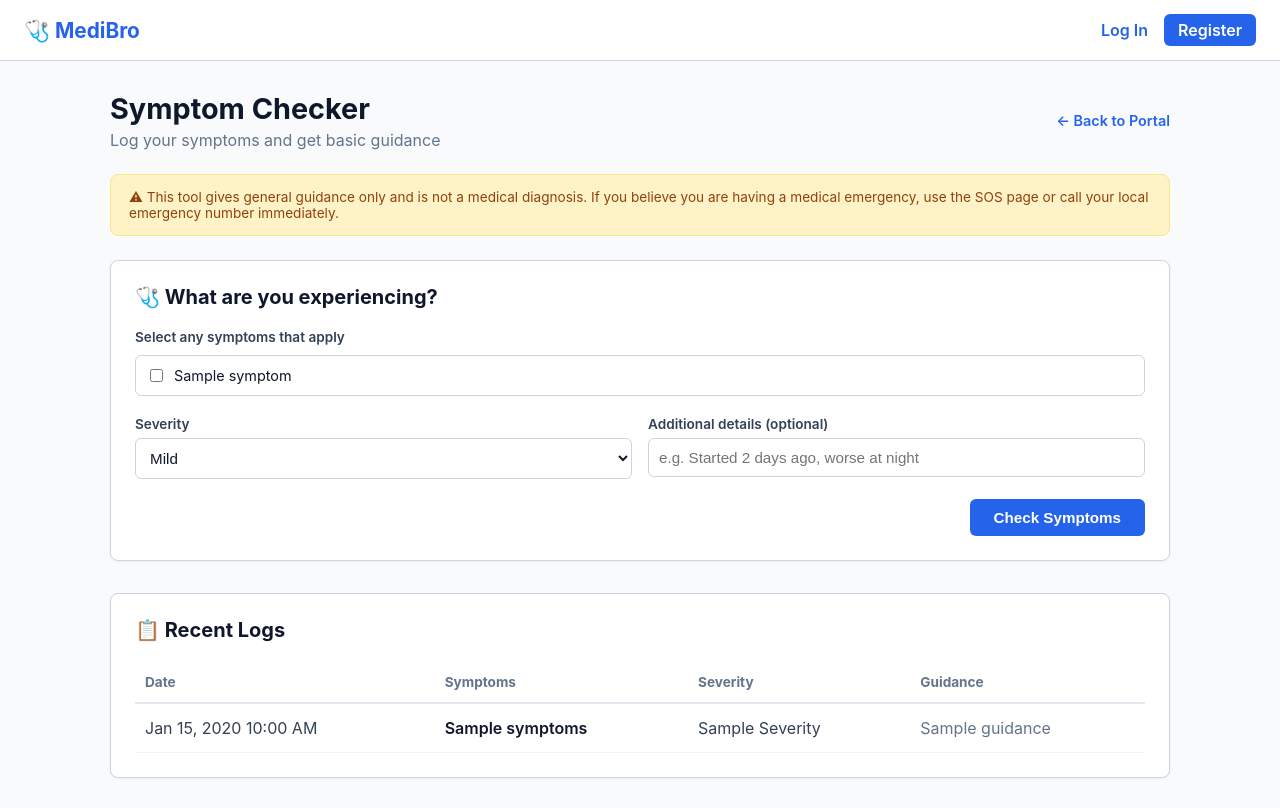
After one commit to dsgm45/medibro, a Flask app: template templates/symptoms.html in a window 1280 px wide. The commit adds this page. Run offline with Flask 3, Linux system fonts and the light colour scheme; the template is opened without the code that fills it: most values are stand-ins (such as "Sample title", 1, 10 or a date in 2020).

Commit message:
Add Symptom Checker, SOS, fix login button visibility, admin password fix, cleanup

```diff
--- a/app.py
+++ b/app.py
@@ -61,15 +61,50 @@ class Vital(db.Model):
 
     patient = db.relationship('User', foreign_keys=[patient_id], backref='vitals')
 
+class SymptomLog(db.Model):
+    id = db.Column(db.Integer, primary_key=True)
+    patient_id = db.Column(db.Integer, db.ForeignKey('user.id'), nullable=False)
+    symptoms = db.Column(db.Text, nullable=False)
+    severity = db.Column(db.String(20), nullable=False, default='mild')
+    description = db.Column(db.Text, nullable=True)
+    guidance = db.Column(db.Text, nullable=True)
+    created_at = db.Column(db.DateTime, default=datetime.utcnow)
+
+    patient = db.relationship('User', foreign_keys=[patient_id], backref='symptom_logs')
+
+class EmergencyContact(db.Model):
+    id = db.Column(db.Integer, primary_key=True)
+    patient_id = db.Column(db.Integer, db.ForeignKey('user.id'), unique=True, nullable=False)
+    contact_name = db.Column(db.String(120), nullable=False)
+    contact_phone = db.Column(db.String(20), nullable=False)
+    relation = db.Column(db.String(50), nullable=True)
+
+    patient = db.relationship('User', foreign_keys=[patient_id], backref='emergency_contact')
+
+class SosEvent(db.Model):
+    id = db.Column(db.Integer, primary_key=True)
+    patient_id = db.Column(db.Integer, db.ForeignKey('user.id'), nullable=False)
+    notes = db.Column(db.Text, nullable=True)
+    created_at = db.Column(db.DateTime, default=datetime.utcnow)
+
+    patient = db.relationship('User', foreign_keys=[patient_id], backref='sos_events')
+
 def init_db():
     with app.app_context():
         try:
             db.create_all()
             admin = User.query.filter_by(email='admin@medibro.com').first()
             if not admin:
+                admin_password = os.environ.get('ADMIN_INITIAL_PASSWORD', 'admin123')
+                if admin_password == 'admin123':
+                    app.logger.warning(
+                        'SECURITY WARNING: Admin account created with the default password. '
+                        'Log in and change it immediately at /profile, or set the '
+                        'ADMIN_INITIAL_PASSWORD environment variable before first run.'
+                    )
                 admin = User(
                     email='admin@medibro.com',
-                    password_hash=generate_password_hash('admin123'),
+                    password_hash=generate_password_hash(admin_password),
                     role='hospital',
                     full_name='System Admin',
                     status='approved'
@@ -315,21 +350,6 @@ def toggle_user_status(user_id):
         flash('Error toggling user status.', 'error')
     return redirect(url_for('admin_dashboard'))
 
-@app.route('/admin/fix-vitals-table')
-@login_required
-@role_required('hospital', 'admin')
-def fix_vitals_table():
-    try:
-        db.session.execute(text('DROP TABLE IF EXISTS vital CASCADE'))
-        db.session.commit()
-        db.create_all()
-        flash('Vitals table has been reset and recreated with the correct schema.', 'success')
-    except Exception as e:
-        db.session.rollback()
-        app.logger.error(f"Fix vitals table error: {e}")
-        flash(f'Error fixing vitals table: {str(e)}', 'error')
-    return redirect(url_for('admin_dashboard'))
-
 # --- VITALS ---
 @app.route('/vitals', methods=['GET', 'POST'])
 @login_required
@@ -381,20 +401,148 @@ def vitals():
     latest = history[0] if history else None
     return render_template('vitals.html', history=history, latest=latest)
 
+SYMPTOM_OPTIONS = [
+    'Fever', 'Cough', 'Chest pain', 'Shortness of breath', 'Headache',
+    'Nausea or vomiting', 'Dizziness', 'Rash', 'Abdominal pain', 'Fatigue'
+]
+EMERGENCY_SYMPTOMS = {'Chest pain', 'Shortness of breath'}
+
 @app.route('/symptoms', methods=['GET', 'POST'])
 @login_required
+@role_required('patient')
 def symptoms():
-    return redirect(url_for('patient_dashboard'))
+    patient_id = session.get('user_id')
+
+    if request.method == 'POST':
+        selected = request.form.getlist('symptoms')
+        severity = request.form.get('severity', 'mild')
+        description = request.form.get('description', '').strip()
+
+        if not selected and not description:
+            flash('Please select at least one symptom or describe what you are experiencing.', 'error')
+            return redirect(url_for('symptoms'))
+
+        has_emergency_symptom = any(s in EMERGENCY_SYMPTOMS for s in selected)
+        if has_emergency_symptom or severity == 'severe':
+            guidance = ('This could be serious. Please seek emergency care immediately '
+                        'or call your local emergency number. Do not wait.')
+            flash_category = 'error'
+        elif severity == 'moderate' or len(selected) >= 3:
+            guidance = ('Your symptoms may need medical attention. Please book an '
+                        'appointment with a doctor soon.')
+            flash_category = 'error'
+        else:
+            guidance = ('Monitor your symptoms, rest, and stay hydrated. Book an '
+                        'appointment if things worsen or persist beyond a few days.')
+            flash_category = 'success'
+
+        try:
+            entry = SymptomLog(
+                patient_id=patient_id,
+                symptoms=', '.join(selected) if selected else 'Not specified',
+                severity=severity,
+                description=description,
+                guidance=guidance
+            )
+            db.session.add(entry)
+            db.session.commit()
+            flash(guidance, flash_category)
+        except Exception as e:
+            db.session.rollback()
+            app.logger.error(f"Symptom log error: {e}")
+            flash('Error saving your symptom log. Please try again.', 'error')
+
+        return redirect(url_for('symptoms'))
+
+    history = SymptomLog.query.filter_by(patient_id=patient_id).order_by(SymptomLog.created_at.desc()).limit(20).all()
+    return render_template('symptoms.html', symptom_options=SYMPTOM_OPTIONS, history=history)
 
 @app.route('/sos', methods=['GET', 'POST'])
 @login_required
+@role_required('patient')
 def sos():
-    return redirect(url_for('patient_dashboard'))
+    patient_id = session.get('user_id')
+    contact = EmergencyContact.query.filter_by(patient_id=patient_id).first()
 
-@app.route('/profile')
+    if request.method == 'POST':
+        action = request.form.get('action')
+
+        if action == 'save_contact':
+            name = request.form.get('contact_name', '').strip()
+            phone = request.form.get('contact_phone', '').strip()
+            relation = request.form.get('relation', '').strip()
+
+            if not name or not phone:
+                flash('Please provide a contact name and phone number.', 'error')
+                return redirect(url_for('sos'))
+
+            try:
+                if contact:
+                    contact.contact_name = name
+                    contact.contact_phone = phone
+                    contact.relation = relation
+                else:
+                    contact = EmergencyContact(
+                        patient_id=patient_id, contact_name=name,
+                        contact_phone=phone, relation=relation
+                    )
+                    db.session.add(contact)
+                db.session.commit()
+                flash('Emergency contact saved.', 'success')
+            except Exception as e:
+                db.session.rollback()
+                app.logger.error(f"Emergency contact save error: {e}")
+                flash('Error saving emergency contact.', 'error')
+
+        elif action == 'trigger_sos':
+            try:
+                event = SosEvent(patient_id=patient_id, notes='SOS triggered from patient portal')
+                db.session.add(event)
+                db.session.commit()
+                flash('SOS alert logged. Please call your emergency contact or local emergency number now.', 'error')
+            except Exception as e:
+                db.session.rollback()
+                app.logger.error(f"SOS event error: {e}")
+                flash('Error logging SOS alert, but please still call for help if needed.', 'error')
+
+        return redirect(url_for('sos'))
+
+    return render_template('sos.html', contact=contact)
+
+@app.route('/profile', methods=['GET', 'POST'])
 @login_required
 def profile():
-    return redirect(url_for('patient_dashboard'))
+    if request.method == 'POST':
+        current_password = request.form.get('current_password', '')
+        new_password = request.form.get('new_password', '')
+        confirm_password = request.form.get('confirm_password', '')
+
+        user = User.query.get(session.get('user_id'))
+
+        if not user or not check_password_hash(user.password_hash, current_password):
+            flash('Current password is incorrect.', 'error')
+            return redirect(url_for('profile'))
+
+        if len(new_password) < 6:
+            flash('New password must be at least 6 characters.', 'error')
+            return redirect(url_for('profile'))
+
+        if new_password != confirm_password:
+            flash('New passwords do not match.', 'error')
+            return redirect(url_for('profile'))
+
+        try:
+            user.password_hash = generate_password_hash(new_password)
+            db.session.commit()
+            flash('Password updated successfully.', 'success')
+        except Exception as e:
+            db.session.rollback()
+            app.logger.error(f"Password change error: {e}")
+            flash('Error updating password.', 'error')
+
+        return redirect(url_for('profile'))
+
+    return render_template('profile.html')
 
 @app.route('/logout')
 def logout():
--- a/templates/base.html
+++ b/templates/base.html
@@ -5,6 +5,19 @@
     <meta name="viewport" content="width=device-width, initial-scale=1.0">
     <title>{% block title %}MediBro Healthcare{% endblock %}</title>
     <style>
+        :root {
+            --surface: #ffffff;
+            --border: #cbd5e1;
+            --radius: 8px;
+            --primary: #2563eb;
+            --text-dark: #0f172a;
+            --text-sub: #64748b;
+            --success: #15803d;
+            --success-light: #dcfce7;
+            --danger: #b91c1c;
+            --danger-light: #fee2e2;
+            --warning: #b45309;
+        }
         * { box-sizing: border-box; }
         body {
             font-family: -apple-system, BlinkMacSystemFont, "Segoe UI", Roboto, Helvetica, Arial, sans-serif;
@@ -48,7 +61,7 @@
         <a href="{{ url_for('index') }}" class="nav-brand">🩺 MediBro</a>
         <div style="display: flex; align-items: center; gap: 16px;">
             {% if session.get('user_id') %}
-                <span style="color: #64748b; font-weight: 500;">{{ session.get('full_name') }}</span>
+                <a href="{{ url_for('profile') }}" style="color: #64748b; text-decoration: none; font-weight: 500;">{{ session.get('full_name') }}</a>
                 <a href="{{ url_for('logout') }}" style="color: #dc2626; text-decoration: none; font-weight: 600; background-color: #fee2e2; padding: 6px 12px; border-radius: 6px;">Log Out</a>
             {% else %}
                 <a href="{{ url_for('login') }}" style="color: #2563eb; text-decoration: none; font-weight: 600;">Log In</a>
--- a/templates/patient_dashboard.html
+++ b/templates/patient_dashboard.html
@@ -7,7 +7,11 @@
             <h1 style="margin: 0; font-size: 1.8rem; color: #0f172a;">Patient Portal</h1>
             <p style="margin: 4px 0 0 0; color: #64748b;">Welcome back, {{ session.full_name }}</p>
         </div>
-        <a href="{{ url_for('vitals') }}" style="padding: 10px 20px; background-color: #2563eb; color: #ffffff; border-radius: 6px; text-decoration: none; font-weight: 600; font-size: 0.9rem;">💓 Log Vitals</a>
+        <div style="display: flex; gap: 10px; flex-wrap: wrap;">
+            <a href="{{ url_for('vitals') }}" style="padding: 10px 20px; background-color: #2563eb; color: #ffffff; border-radius: 6px; text-decoration: none; font-weight: 600; font-size: 0.9rem;">💓 Log Vitals</a>
+            <a href="{{ url_for('symptoms') }}" style="padding: 10px 20px; background-color: #059669; color: #ffffff; border-radius: 6px; text-decoration: none; font-weight: 600; font-size: 0.9rem;">🩺 Symptom Checker</a>
+            <a href="{{ url_for('sos') }}" style="padding: 10px 20px; background-color: #dc2626; color: #ffffff; border-radius: 6px; text-decoration: none; font-weight: 600; font-size: 0.9rem;">🚨 SOS</a>
+        </div>
     </div>
 
     <!-- Section 1: Book Appointment Card -->
--- /dev/null
+++ b/templates/symptoms.html
@@ -0,0 +1,83 @@
+{% extends "base.html" %}
+{% block title %}Symptom Checker - MediBro{% endblock %}
+{% block content %}
+<div style="max-width: 1100px; margin: 30px auto; padding: 0 20px;">
+    <div style="margin-bottom: 24px; display: flex; justify-content: space-between; align-items: center; flex-wrap: wrap; gap: 12px;">
+        <div>
+            <h1 style="margin: 0; font-size: 1.8rem; color: var(--text-dark);">Symptom Checker</h1>
+            <p style="margin: 4px 0 0 0; color: var(--text-sub);">Log your symptoms and get basic guidance</p>
+        </div>
+        <a href="{{ url_for('patient_dashboard') }}" style="color: var(--primary); text-decoration: none; font-weight: 600; font-size: 0.9rem;">&larr; Back to Portal</a>
+    </div>
+
+    <div style="background-color: var(--warning-light, #fef3c7); border: 1px solid #fde68a; border-radius: var(--radius); padding: 14px 18px; margin-bottom: 24px; color: #92400e; font-size: 0.85rem;">
+        &#9888; This tool gives general guidance only and is not a medical diagnosis. If you believe you are having a medical emergency, use the SOS page or call your local emergency number immediately.
+    </div>
+
+    <!-- Log Symptoms -->
+    <div style="background-color: var(--surface); border: 1px solid var(--border); border-radius: var(--radius); padding: 24px; margin-bottom: 32px; box-shadow: 0 1px 3px rgba(0,0,0,0.05);">
+        <h2 style="font-size: 1.25rem; margin-top: 0; margin-bottom: 20px; color: var(--text-dark);">🩺 What are you experiencing?</h2>
+        <form action="{{ url_for('symptoms') }}" method="POST">
+            <div style="margin-bottom: 20px;">
+                <label style="display: block; font-size: 0.85rem; font-weight: 600; color: #334155; margin-bottom: 10px;">Select any symptoms that apply</label>
+                <div style="display: grid; grid-template-columns: repeat(auto-fit, minmax(180px, 1fr)); gap: 10px;">
+                    {% for symptom in symptom_options %}
+                    <label style="display: flex; align-items: center; gap: 8px; padding: 10px; border: 1px solid var(--border); border-radius: 6px; font-size: 0.9rem; color: var(--text-dark); cursor: pointer;">
+                        <input type="checkbox" name="symptoms" value="{{ symptom }}">
+                        {{ symptom }}
+                    </label>
+                    {% endfor %}
+                </div>
+            </div>
+            <div style="display: grid; grid-template-columns: repeat(auto-fit, minmax(240px, 1fr)); gap: 16px; margin-bottom: 20px;">
+                <div>
+                    <label style="display: block; font-size: 0.85rem; font-weight: 600; color: #334155; margin-bottom: 6px;">Severity</label>
+                    <select name="severity" style="width: 100%; padding: 10px; border: 1px solid var(--border); border-radius: 6px; background-color: var(--surface); font-size: 0.95rem; color: var(--text-dark);">
+                        <option value="mild">Mild</option>
+                        <option value="moderate">Moderate</option>
+                        <option value="severe">Severe</option>
+                    </select>
+                </div>
+                <div>
+                    <label style="display: block; font-size: 0.85rem; font-weight: 600; color: #334155; margin-bottom: 6px;">Additional details (optional)</label>
+                    <input type="text" name="description" placeholder="e.g. Started 2 days ago, worse at night" style="width: 100%; padding: 10px; border: 1px solid var(--border); border-radius: 6px; font-size: 0.95rem; color: var(--text-dark); background-color: var(--surface);">
+                </div>
+            </div>
+            <div style="text-align: right;">
+                <button type="submit" style="padding: 10px 24px; background-color: var(--primary); color: #ffffff; border: none; border-radius: 6px; font-weight: 600; font-size: 0.95rem; cursor: pointer;">Check Symptoms</button>
+            </div>
+        </form>
+    </div>
+
+    <!-- History -->
+    <div style="background-color: var(--surface); border: 1px solid var(--border); border-radius: var(--radius); padding: 24px; box-shadow: 0 1px 3px rgba(0,0,0,0.05);">
+        <h2 style="font-size: 1.25rem; margin-top: 0; margin-bottom: 20px; color: var(--text-dark);">📋 Recent Logs</h2>
+        {% if history %}
+        <div style="overflow-x: auto;">
+            <table style="width: 100%; border-collapse: collapse; text-align: left;">
+                <thead>
+                    <tr style="border-bottom: 2px solid #e2e8f0; color: var(--text-sub); font-size: 0.85rem;">
+                        <th style="padding: 12px 10px;">Date</th>
+                        <th style="padding: 12px 10px;">Symptoms</th>
+                        <th style="padding: 12px 10px;">Severity</th>
+                        <th style="padding: 12px 10px;">Guidance</th>
+                    </tr>
+                </thead>
+                <tbody>
+                    {% for log in history %}
+                    <tr style="border-bottom: 1px solid #f1f5f9;">
+                        <td style="padding: 14px 10px; color: #334155; white-space: nowrap;">{{ log.created_at.strftime('%b %d, %Y %I:%M %p') }}</td>
+                        <td style="padding: 14px 10px; color: var(--text-dark); font-weight: 600;">{{ log.symptoms }}</td>
+                        <td style="padding: 14px 10px; color: #334155; text-transform: capitalize;">{{ log.severity }}</td>
+                        <td style="padding: 14px 10px; color: var(--text-sub);">{{ log.guidance }}</td>
+                    </tr>
+                    {% endfor %}
+                </tbody>
+            </table>
+        </div>
+        {% else %}
+        <p style="color: var(--text-sub); margin: 0;">No symptoms logged yet.</p>
+        {% endif %}
+    </div>
+</div>
+{% endblock %}
```
Also changed, not shown: templates/profile.html (added, +29 -0 lines), templates/sos.html (added, +59 -0 lines).
